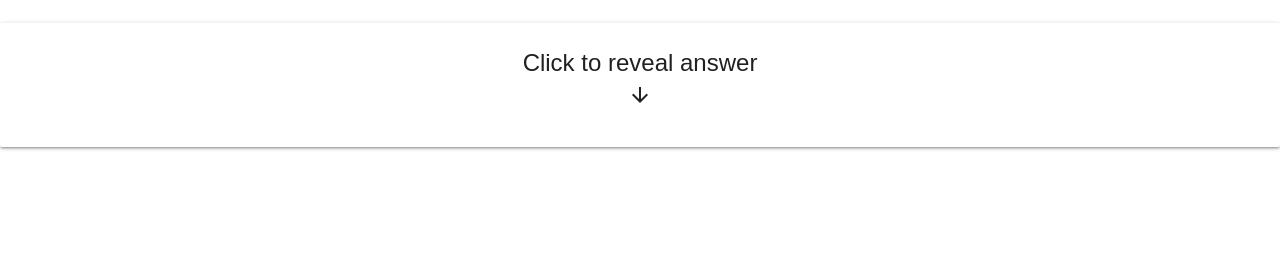
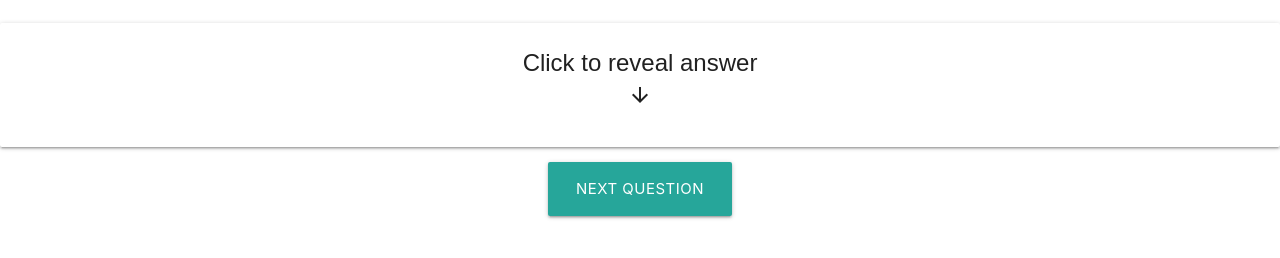
Before and after one commit to tomwiddows/the-expanding-quiz, a Flask app: page / in a window 1280 px wide. Shown: the part 407-665 px from the top of the page. Run offline with Flask 3, Linux system fonts and the light colour scheme; data that the repository does not hold is empty; some libraries are stand-ins or nearby versions; some web fonts are replaced.

Commit message:
Add next question button

```diff
--- a/templates/index.html
+++ b/templates/index.html
@@ -26,7 +26,15 @@
           <span class="card-title grey-text text-darken-4"><i class="material-icons right">close</i></span>
           <p>{{ question_info.answer }}</p>
         </div>
-      </div>
+    </div>
+
+    <div class="row">
+        <a href="{{ url_for('index') }}">
+            <button type="submit" class="btn-large" >Next Question</button>
+        </a>
+    </div>
+
+
 
 
 
```
